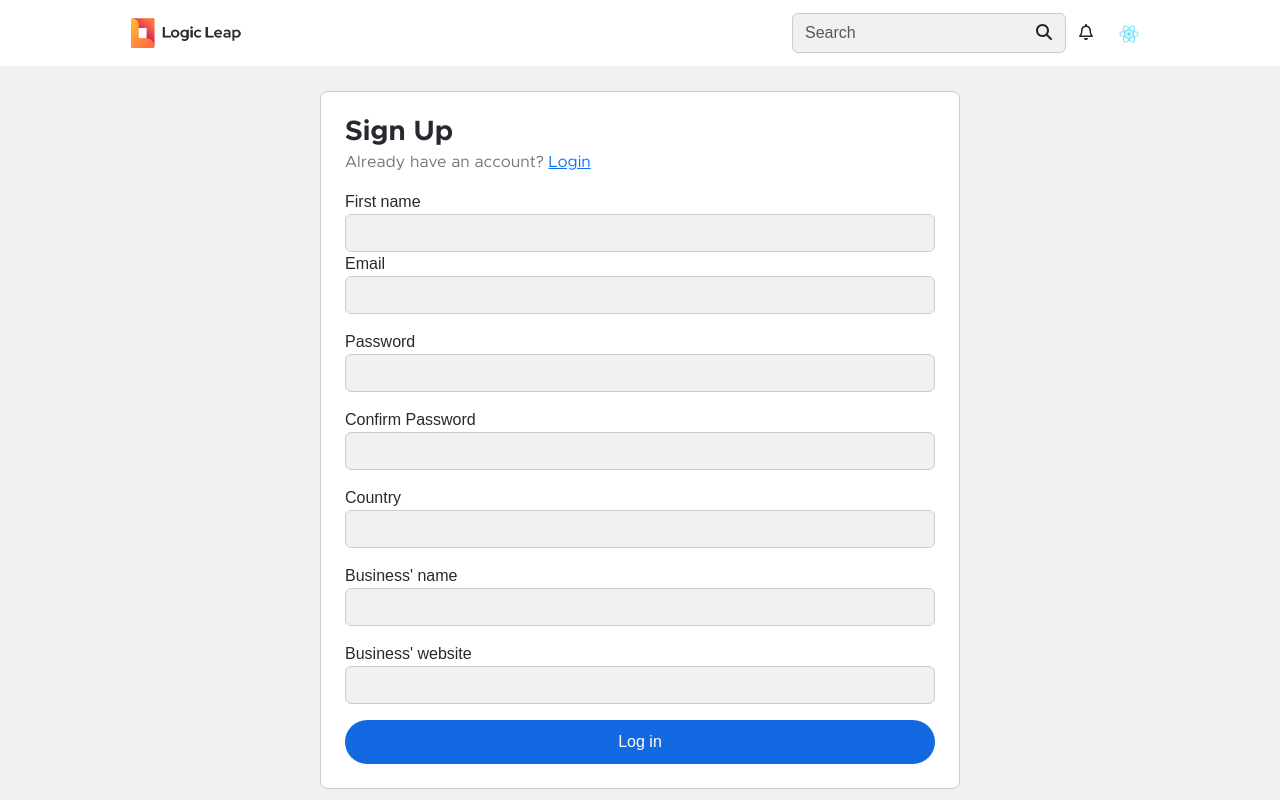
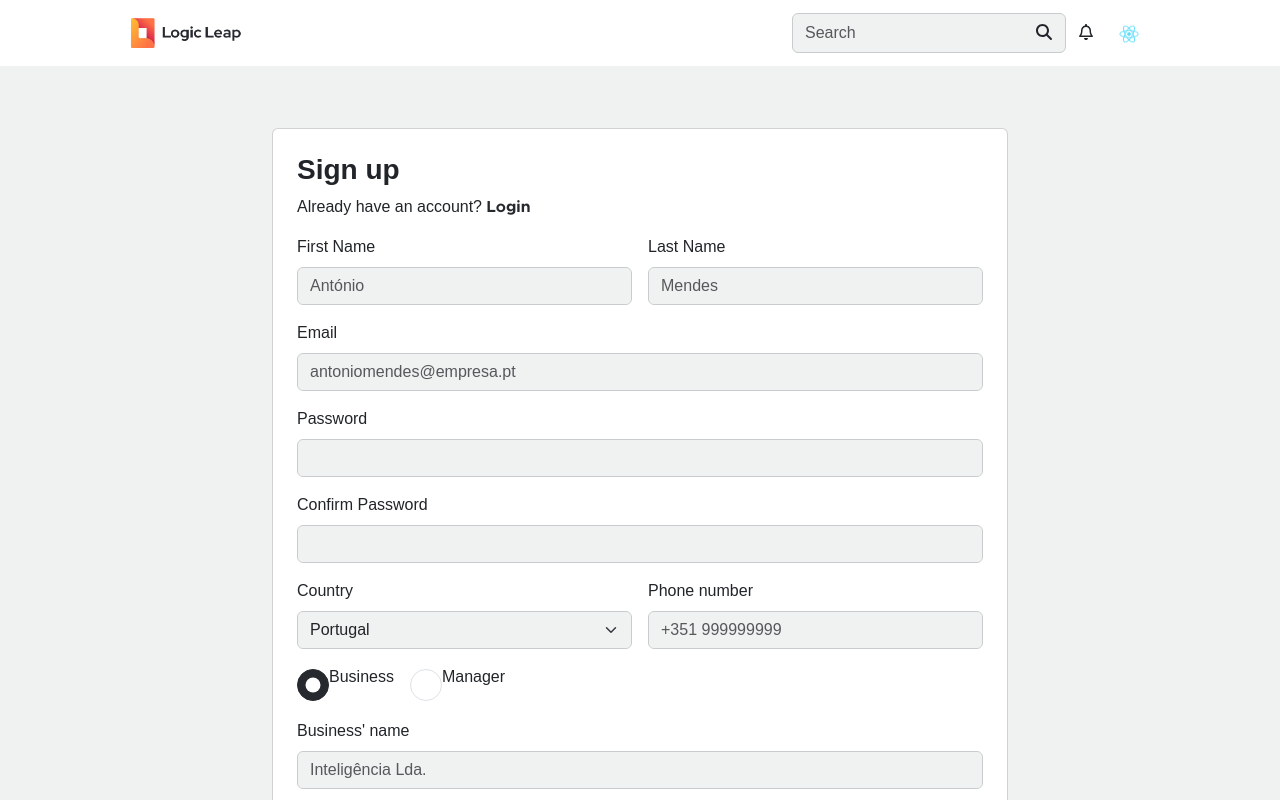
Before and after one commit to pt1C3/PI3-frontend, a React (Create React App) app: page /signup in a window 1280 px wide. Shown: the top 800 px of the page. Built offline with nearby package versions, Linux system fonts and the light colour scheme.

Commit message:
página cadastro mais parecida com o figma

```diff
--- a/src/App.css
+++ b/src/App.css
@@ -112,3 +112,10 @@ body {
     background-color: var(--black);
     border-color: var(--black);
 }
+
+
+.linknormal {
+    font-family: 'Metropolis Bold', sans-serif;
+    color: var(--black);
+    text-decoration:none;
+}
--- a/src/views/SignUp.js
+++ b/src/views/SignUp.js
@@ -5,43 +5,119 @@ import './login.css';
 export default function SignUp() {
     return (
         <div className="wrapper background-color d-flex flex-column align-items-center justify-content-center" style={{ minHeight: '100vh' }}>
-            <div className="col-md-6 bg-white p-4 rounded-3 form-container">
-                <h3 className='text-bold mb-0'>Sign Up</h3>
-                <p className="text-secondary">Already have an account? <Link to="/register">Login</Link></p>
-                <form action="login.php" method="post">
-                    <div className="form-group">
-                        <label htmlFor="firstName">First name</label>
-                        <input type="text" className="form-control" id="firstName" name="firstName" required />
+               <div className="container mt-5">
+        <div className="row justify-content-center">
+          <div className="col-md-8">
+            <div className="card">
+              <div className="card-body">
+                <h3 className="card-title text-left"><strong>Sign up</strong></h3>
+                <p className="text-left">Already have an account? <a className="linknormal" href="#">Login</a></p>
+                <form>
+                  <div className="row g-3">
+                    <div className="col-sm-6">
+                      <label htmlFor="firstName" className="form-label">
+                        First Name
+                      </label>
+                      <input type="text" className="form-control" id="firstName" placeholder="António" />
+                    </div>
+                    <div className="col-sm-6">
+                      <label htmlFor="lastName" className="form-label">
+                        Last Name
+                      </label>
+                      <input type="text" className="form-control" id="lastName" placeholder="Mendes" />
+                    </div>
+                    <div className="col-sm-12">
+                      <label htmlFor="email" className="form-label">
+                        Email
+                      </label>
+                      <input
+                        type="email"
+                        className="form-control"
+                        id="email"
+                        placeholder="antoniomendes@empresa.pt"
+                      />
+                    </div>
+                    <div className="col-sm-12">
+                      <label htmlFor="password" className="form-label">
+                        Password
+                      </label>
+                      <input
+                        type="password"
+                        className="form-control"
+                        id="password"
+                      />
+                    </div>
+                    <div className="col-sm-12">
+                      <label htmlFor="confirmPassword" className="form-label">
+                        Confirm Password
+                      </label>
+                      <input
+                        type="password"
+                        className="form-control"
+                        id="confirmPassword"
+                      />
+                    </div>
+                    <div className="col-sm-6">
+                      <label htmlFor="country" className="form-label">
+                        Country
+                      </label>
+                      <select className="form-select form-control" id="country">
+                        <option selected>Portugal</option>
+                      </select>
+                    </div>
+                    <div className="col-sm-6">
+                      <label htmlFor="phoneNumber" className="form-label">
+                        Phone number
+                      </label>
+                      <input
+                        type="text"
+                        className="form-control"
+                        id="phoneNumber"
+                        placeholder="+351 999999999"
+                      />
                     </div>
                     <div className="form-group">
-                        <label htmlFor="email">Email</label>
-                        <input type="email" className="form-control" id="email" name="email" required />
+                      <div className="form-check form-check-inline">
+                        <input className="form-check-input" type="radio" name="role" id="business" value="business" defaultChecked />
+                        <label className="form-check-label" htmlFor="business">Business</label>
+                      </div>
+                      <div className="form-check form-check-inline">
+                        <input className="form-check-input" type="radio" name="role" id="manager" value="manager" />
+                        <label className="form-check-label" htmlFor="manager">Manager</label>
+                      </div>
                     </div>
-                    <div className="form-group mt-3">
-                        <label htmlFor="password">Password</label>
-                        <input type="password" className="form-control" id="password" name="password" required />
+                    <div className="col-sm-12">
+                      <label htmlFor="businessName" className="form-label">
+                        Business' name
+                      </label>
+                      <input
+                        type="text"
+                        className="form-control"
+                        id="businessName"
+                        placeholder="Inteligência Lda."
+                      />
                     </div>
-                    <div className="form-group mt-3">
-                        <label htmlFor="password">Confirm Password</label>
-                        <input type="password" className="form-control" id="password" name="password" required />
+                    <div className="col-sm-12 mb-5">
+                      <label htmlFor="businessWebsite" className="form-label">
+                        Business' website
+                      </label>
+                      <input
+                        type="text"
+                        className="form-control"
+                        id="businessWebsite"
+                        placeholder="inteligencialda.pt"
+                      />
                     </div>
-                    <div className="form-group mt-3">
-                        <label htmlFor="firstName">Country</label>
-                        <input type="text" className="form-control" id="country" name="country" required />
-                    </div>
-                    <div className="form-group mt-3">
-                        <label htmlFor="firstName">Business' name</label>
-                        <input type="text" className="form-control" id="businessName" name="businessName" required />
-                    </div>
-                    <div className="form-group mt-3">
-                        <label htmlFor="firstName">Business' website</label>
-                        <input type="text" className="form-control" id="businessWebsite" name="businessWebsite" required />
-                    </div>
-                    <button type="submit" className="btn btn-primary mt-3 w-100">Log in</button>
+                  </div>
+                  <button type="submit" className="btn-primary w-100 mt-1">
+                    Sign up
+                  </button>
                 </form>
-
-
-            </div >
+              </div>
+            </div>
+          </div>
+        </div>
+      </div>
         </div >
     );
 };
```
